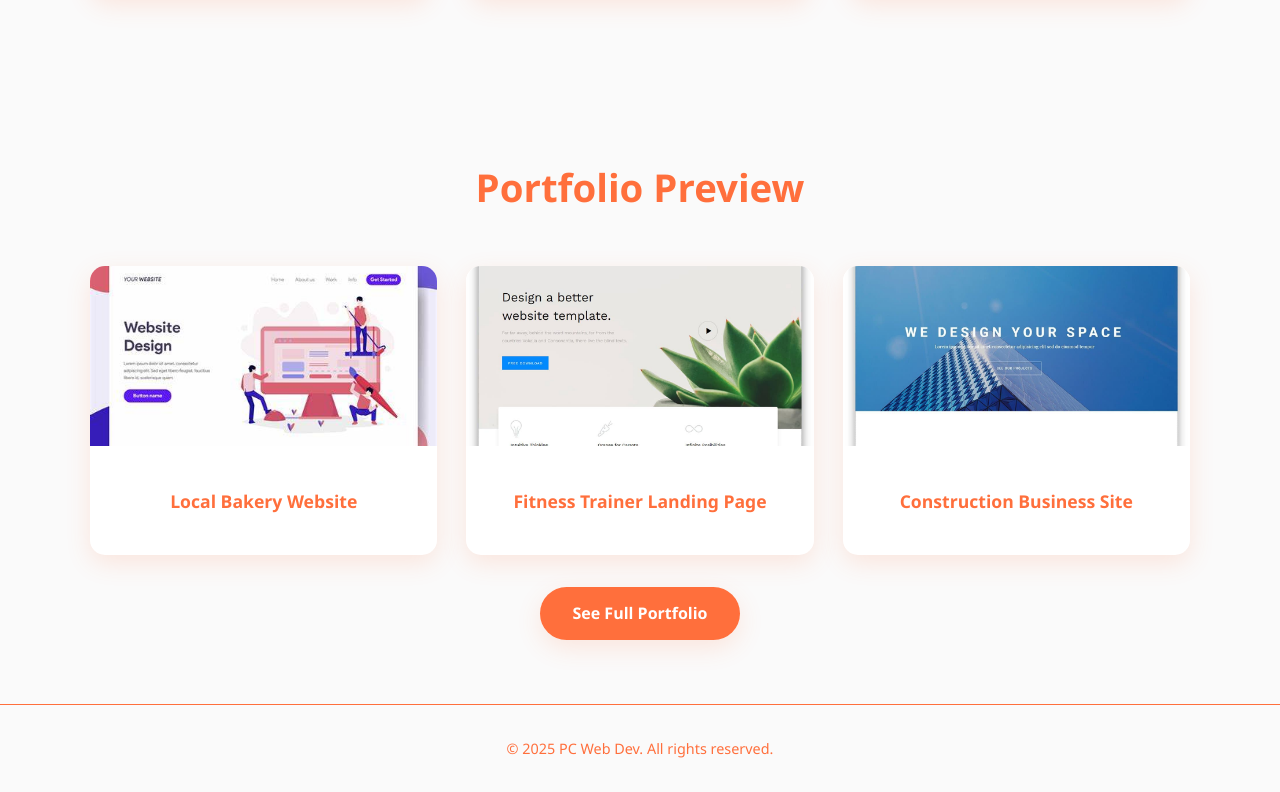
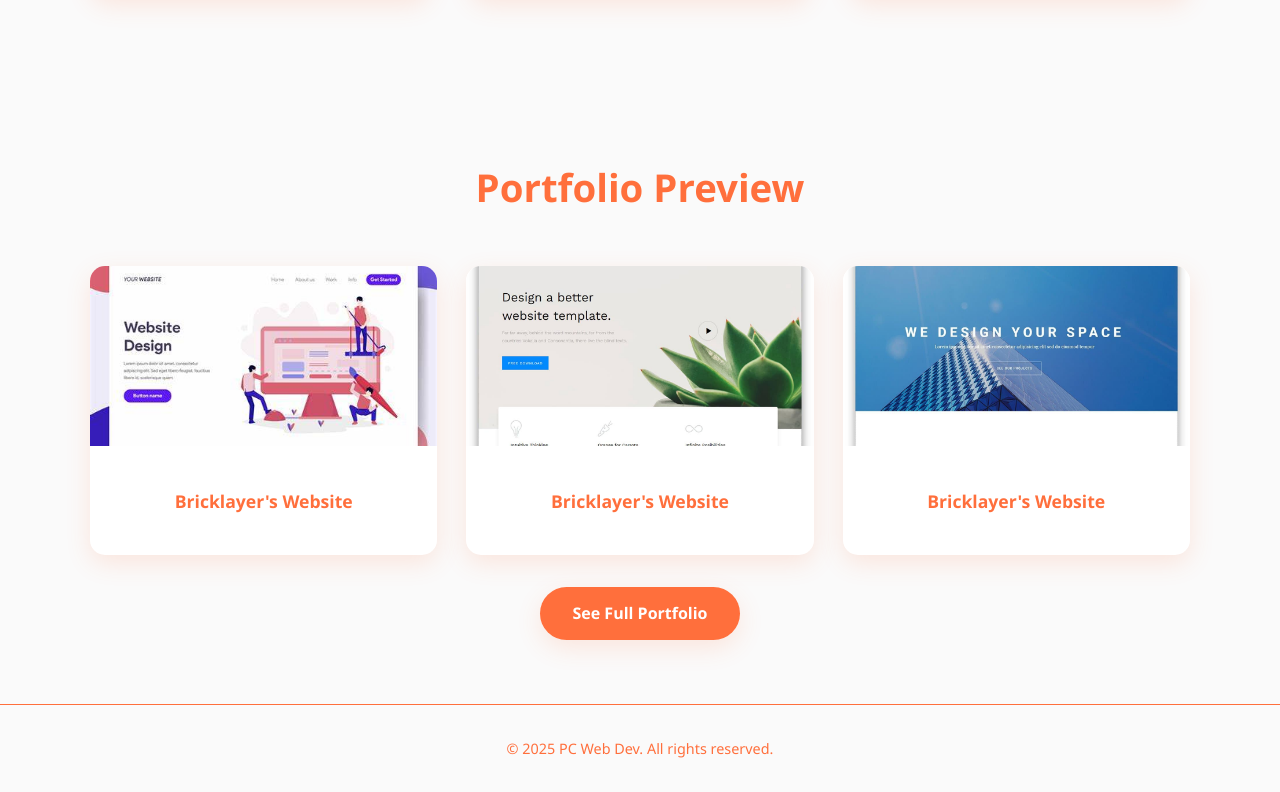
Before and after one commit to PCWebDev27/pc-web-dev-site, a plain HTML site: page index.html in a window 1280 px wide. Shown: the part 1147-1939 px from the top of the page. Drawn offline with Linux system fonts and the light colour scheme.

Commit message:
Update index.html

```diff
--- a/index.html
+++ b/index.html
@@ -89,15 +89,15 @@
       <div class="portfolio-grid">
         <div class="portfolio-item fade-in delay-2">
           <img src="images/portfolio1.jpg" alt="Local Bakery Website" />
-          <p>Local Bakery Website</p>
+          <p>Bricklayer's Website</p>
         </div>
         <div class="portfolio-item fade-in delay-3">
           <img src="images/portfolio2.jpg" alt="Fitness Trainer Landing Page" />
-          <p>Fitness Trainer Landing Page</p>
+          <p>Bricklayer's Website</p>
         </div>
         <div class="portfolio-item fade-in delay-4">
           <img src="images/portfolio3.jpg" alt="Construction Business Site" />
-          <p>Construction Business Site</p>
+          <p>Bricklayer's Website</p>
         </div>
       </div>
       <a href="portfolio.html" class="btn fade-in delay-5">See Full Portfolio</a>
```
